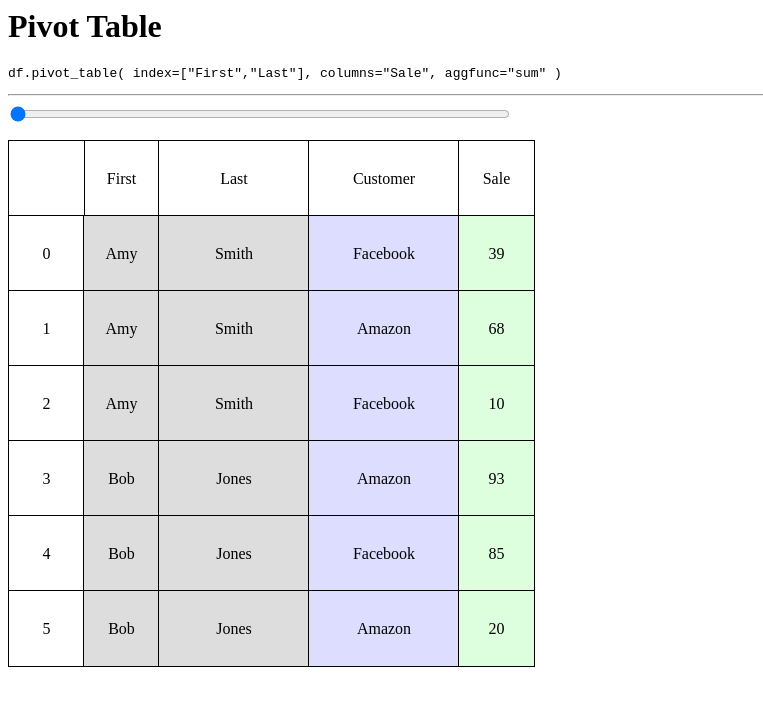
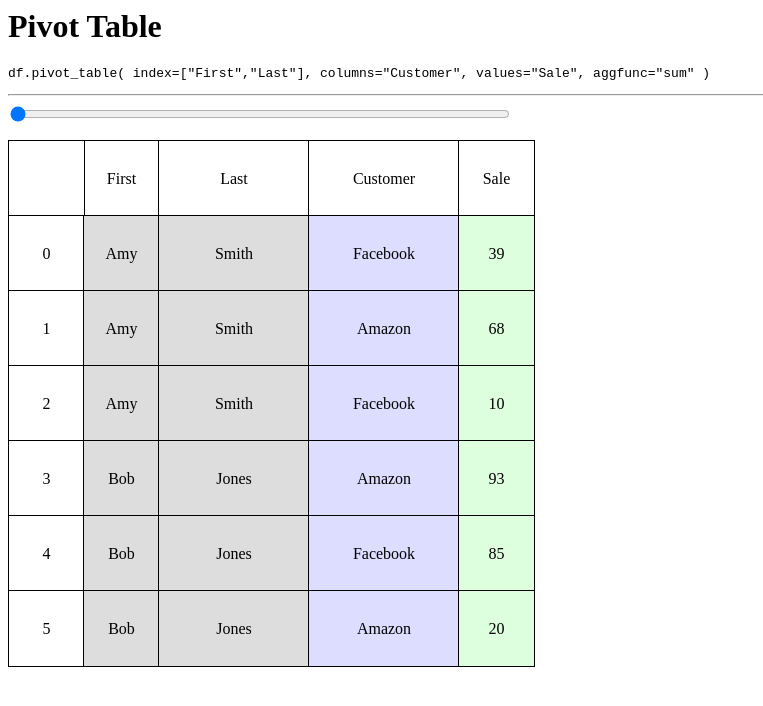
Before and after one commit to nathancarter/dataframe-animations, a plain HTML site: page pivot-table.html in a window 1280 px wide. Shown: the whole page, without its empty margins (0-763 px from the left). Drawn offline with Linux system fonts and the light colour scheme.

Commit message:
Fixing typos, thanks to attentive students

```diff
--- a/pivot-table.html
+++ b/pivot-table.html
@@ -63,7 +63,7 @@
     </head>
     <body>
         <h1>Pivot Table</h1>
-        <pre>df.pivot_table( index=["First","Last"], columns="Sale", aggfunc="sum" )</pre>
+        <pre>df.pivot_table( index=["First","Last"], columns="Customer", values="Sale", aggfunc="sum" )</pre>
         <hr/>
     </body>
 </html>
```
Also changed, not shown: pivot.html (+1 -1 lines).
